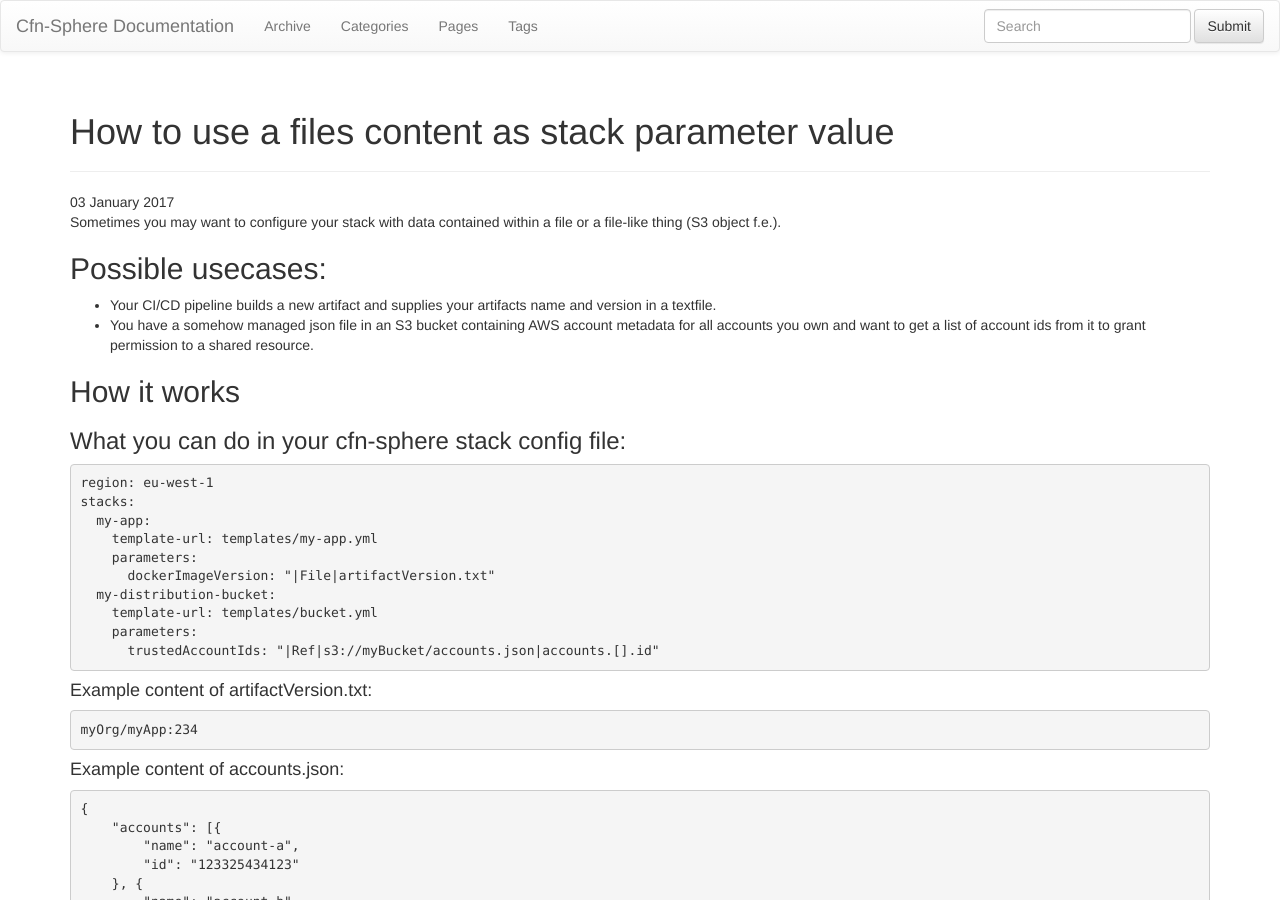
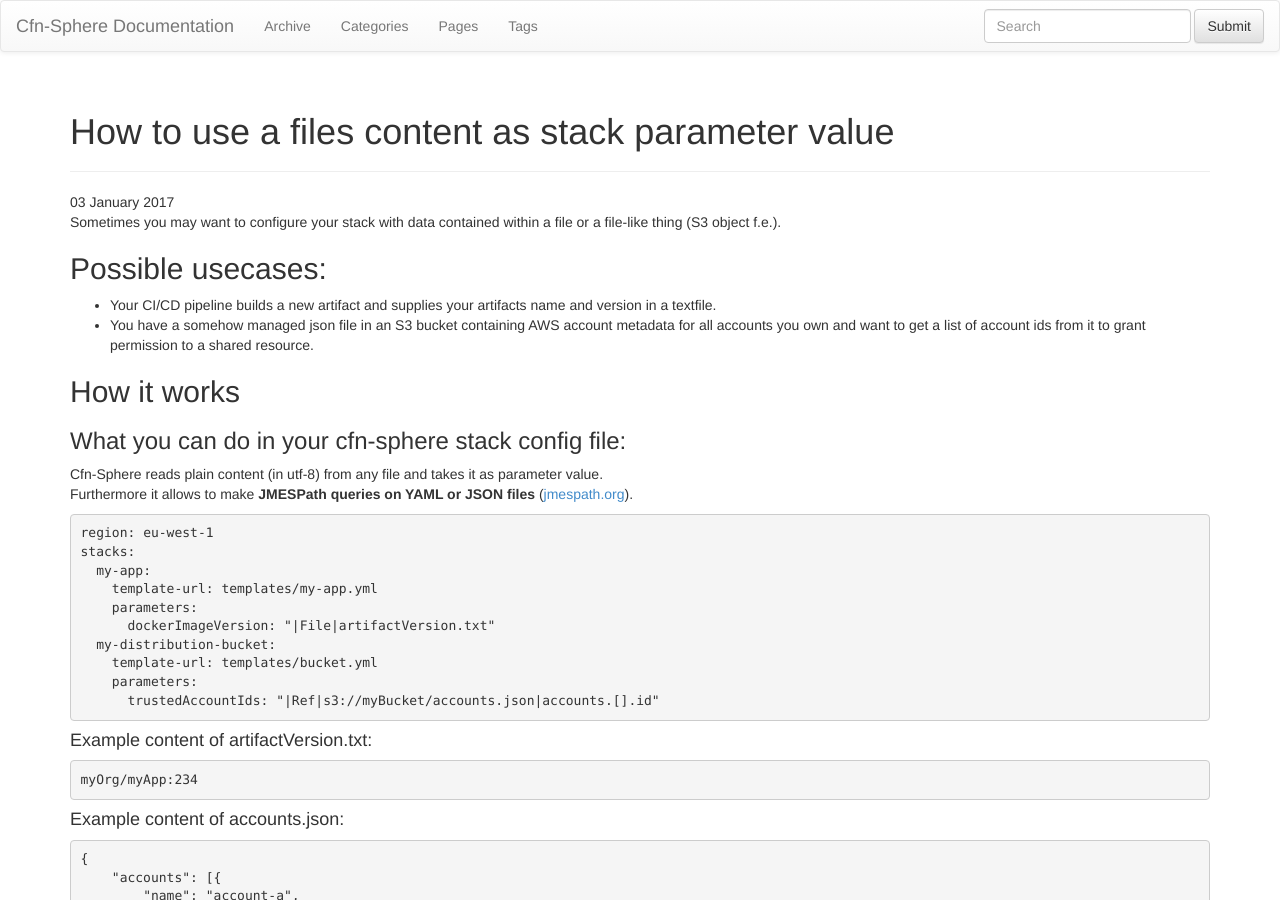
Before and after one commit to cfn-sphere/cfn-sphere.github.io, a Jekyll site: the page built from _posts/2017-01-03-how-to-use-a-files-content-as-stack-parameter-value.md, in a window 1280 px wide and 900 px high. Built offline with Jekyll 4.4.1, drawn with Linux system fonts in a browser that asks for light colours; nearby versions of some CDN libraries; comment, search, counter and statistics services are not loaded.

Commit message:
add reference to jmespath

```diff
--- a/_posts/2017-01-03-how-to-use-a-files-content-as-stack-parameter-value.md
+++ b/_posts/2017-01-03-how-to-use-a-files-content-as-stack-parameter-value.md
@@ -12,6 +12,8 @@
 ## How it works
 
 ### What you can do in your cfn-sphere stack config file:
+
+Cfn-Sphere reads plain content (in utf-8) from any file and takes it as parameter value. <br/>Furthermore it allows to make **JMESPath queries on YAML or JSON files** ([jmespath.org](http://jmespath.org)).
 
 {% highlight YAML %}
 region: eu-west-1
```
Also changed, not shown: 3 other files.
